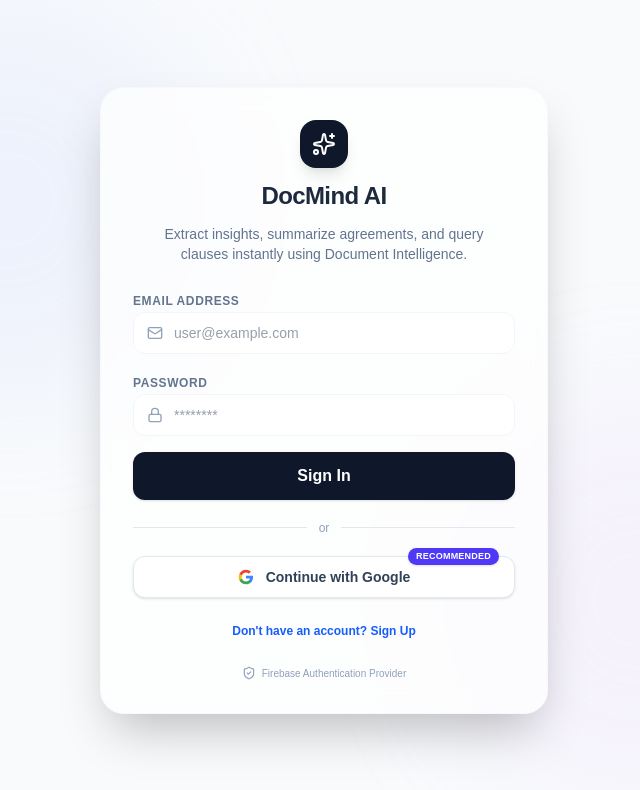
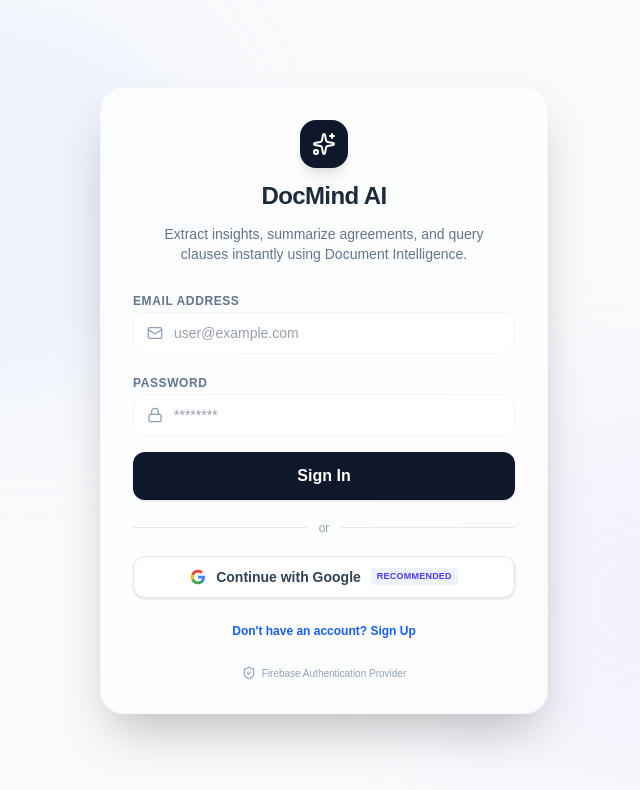
Before and after one commit to 3107Alok/DocMind-AI, a Next.js app: page / in a window 1280 px wide. Shown: the top 790 px of the page, without its empty margins (316-956 px from the left). Built offline with nearby package versions, Linux system fonts and the light colour scheme; no server answers.

Commit message:
style: move Recommended badge inside the Google button container

```diff
--- a/src/components/LoginView.tsx
+++ b/src/components/LoginView.tsx
@@ -172,13 +172,12 @@
         </div>
 
         {/* Google Sign-In Button (moved below the Sign In / signup form) */}
-        <div className="relative mt-5">
         <button
           type="button"
           id="google-signin-btn"
           onClick={handleGoogleSignIn}
           disabled={googleLoading || loading}
-            className="w-full flex items-center justify-center gap-3 py-2.5 px-4 bg-white hover:bg-slate-50 border border-slate-200 rounded-xl font-semibold text-sm text-slate-700 shadow-sm transition-all duration-200 disabled:opacity-50 disabled:cursor-not-allowed"
+          className="mt-5 w-full flex items-center justify-center gap-2.5 py-2.5 px-4 bg-white hover:bg-slate-50 border border-slate-200 rounded-xl font-semibold text-sm text-slate-700 shadow-sm transition-all duration-200 disabled:opacity-50 disabled:cursor-not-allowed"
         >
           {googleLoading ? (
             <svg className="animate-spin h-4 w-4 text-slate-500" fill="none" viewBox="0 0 24 24">
@@ -193,12 +192,13 @@
               <path d="M12 5.38c1.62 0 3.06.56 4.21 1.64l3.15-3.15C17.45 2.09 14.97 1 12 1 7.7 1 3.99 3.47 2.18 7.07l3.66 2.84c.87-2.6 3.3-4.53 6.16-4.53z" fill="#EA4335" />
             </svg>
           )}
-            {googleLoading ? "Signing in..." : "Continue with Google"}
-          </button>
-          <span className="absolute -top-2 right-4 px-2 py-0.5 bg-indigo-600 text-white rounded-full text-[9px] font-bold tracking-wide shadow-sm pointer-events-none select-none uppercase">
+          <span>{googleLoading ? "Signing in..." : "Continue with Google"}</span>
+          {!googleLoading && (
+            <span className="px-1.5 py-0.5 bg-indigo-50 text-indigo-600 rounded text-[9px] font-bold tracking-wide uppercase shrink-0">
               Recommended
             </span>
-        </div>
+          )}
+        </button>
 
         {/* Toggle Switch */}
         <div className="mt-5 text-center">
```
Lines whose indentation alone changed are shown as unchanged.
